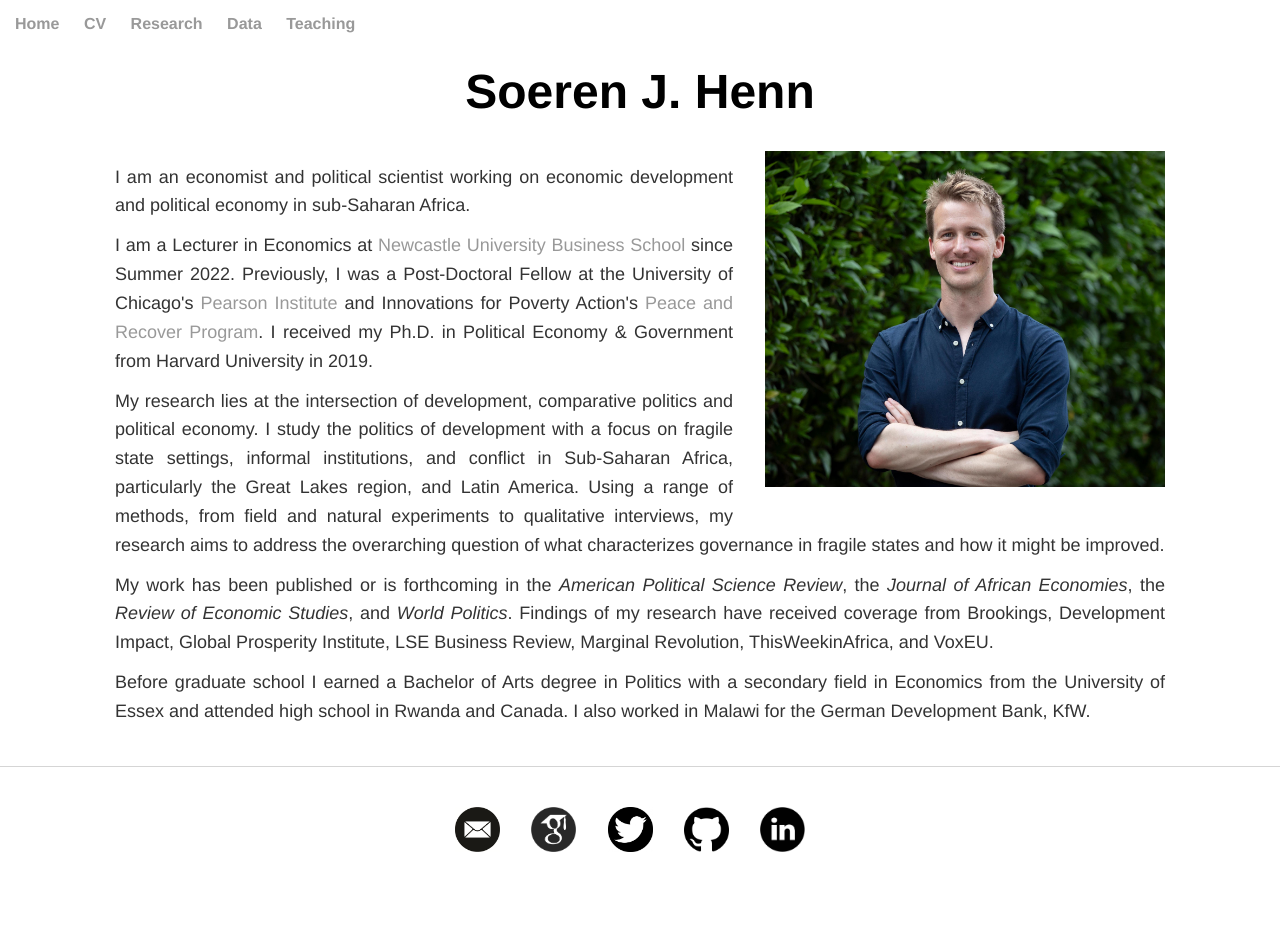
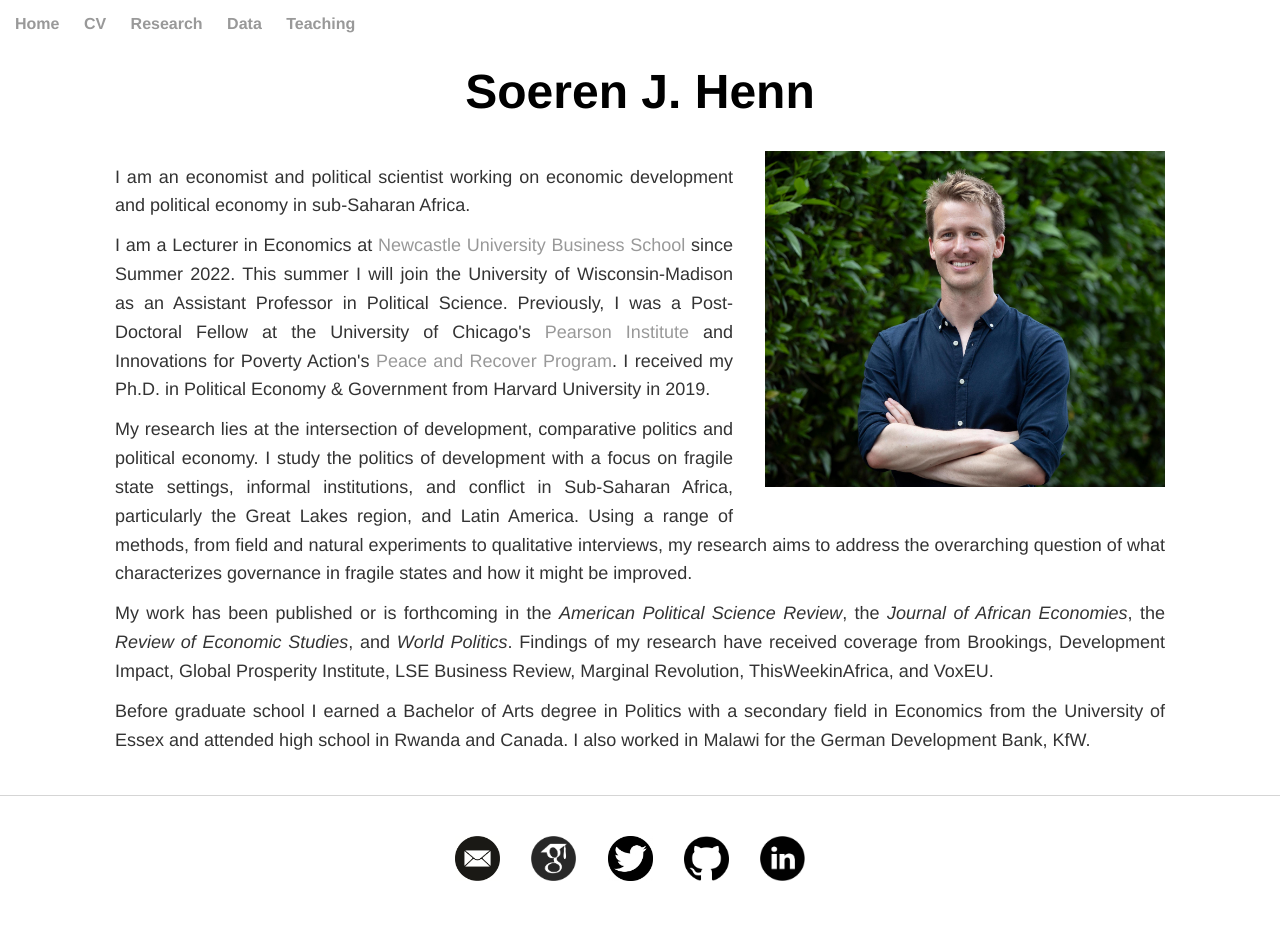
Before and after one commit to soeren-henn/soeren-henn.github.io, a Jekyll site: the page built from index.html, in a window 1280 px wide. Built offline with Jekyll 4.4.1, drawn with Linux system fonts in a browser that asks for light colours; before the commit the page ends 901 px from its top, so only the background shows below that.

Commit message:
Update index.html
add wisconsin

```diff
--- a/index.html
+++ b/index.html
@@ -14,7 +14,7 @@ title: Soeren J. Henn
 
 	<div class="biotext">
 		<p>I am an economist and political scientist working on economic development and political economy in sub-Saharan Africa.</p>
-		<p>I am a Lecturer in Economics at <a href="https://www.ncl.ac.uk/business/" target="_blank">Newcastle University Business School</a> since Summer 2022. Previously, I was a Post-Doctoral Fellow at the University of Chicago's <a href="https://thepearsoninstitute.org" target="_blank">Pearson Institute</a> and Innovations for Poverty Action's <a href="https://www.poverty-action.org/program-area/peace-and-recovery" target="_blank">Peace and Recover Program</a>. I received my Ph.D. in Political Economy &#38 Government from Harvard University in 2019.</p>
+		<p>I am a Lecturer in Economics at <a href="https://www.ncl.ac.uk/business/" target="_blank">Newcastle University Business School</a> since Summer 2022. This summer I will join the University of Wisconsin-Madison as an Assistant Professor in Political Science. Previously, I was a Post-Doctoral Fellow at the University of Chicago's <a href="https://thepearsoninstitute.org" target="_blank">Pearson Institute</a> and Innovations for Poverty Action's <a href="https://www.poverty-action.org/program-area/peace-and-recovery" target="_blank">Peace and Recover Program</a>. I received my Ph.D. in Political Economy &#38 Government from Harvard University in 2019.</p>
 		<p>My research lies at the intersection of development, comparative politics and political economy. I study the politics of development with a focus on fragile state settings, informal institutions, and conflict in Sub-Saharan Africa, particularly the Great Lakes region, and Latin America. Using a range of methods, from field and natural experiments to qualitative interviews, my research aims to address the overarching question of what characterizes governance in fragile states and how it might be improved.</p>
 		<p>My work has been published or is forthcoming in the <i>American Political Science Review</i>, the <i>Journal of African Economies</i>, the <i>Review of Economic Studies</i>, and <i>World Politics</i>. Findings of my research have received coverage from Brookings, Development Impact, Global Prosperity Institute, LSE Business Review, Marginal Revolution, ThisWeekinAfrica, and VoxEU.</p>
 		<p>Before graduate school I earned a Bachelor of Arts degree in Politics with a secondary field in Economics from the University of Essex and attended high school in Rwanda and Canada. I also worked in Malawi for the German Development Bank, KfW. </p>
```
